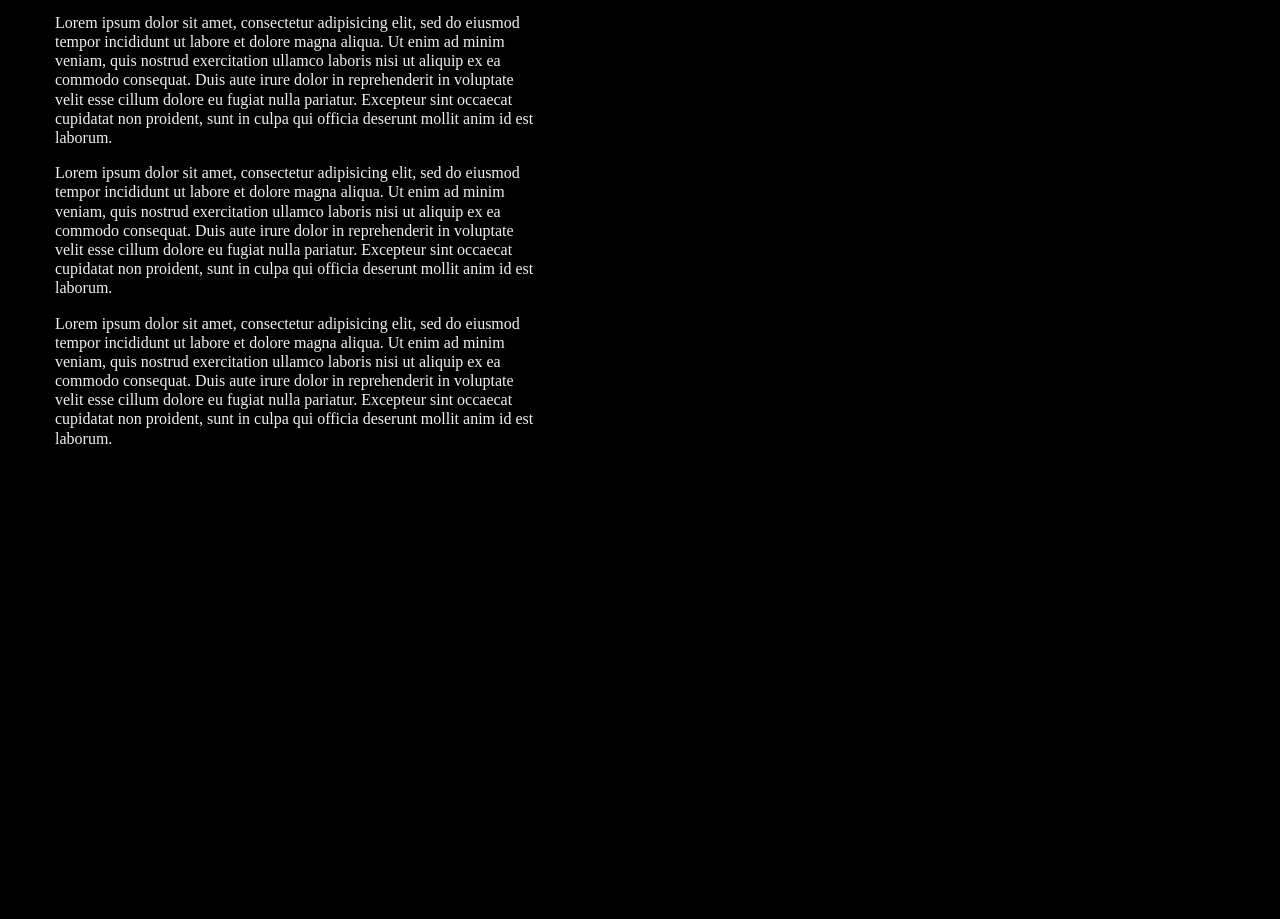
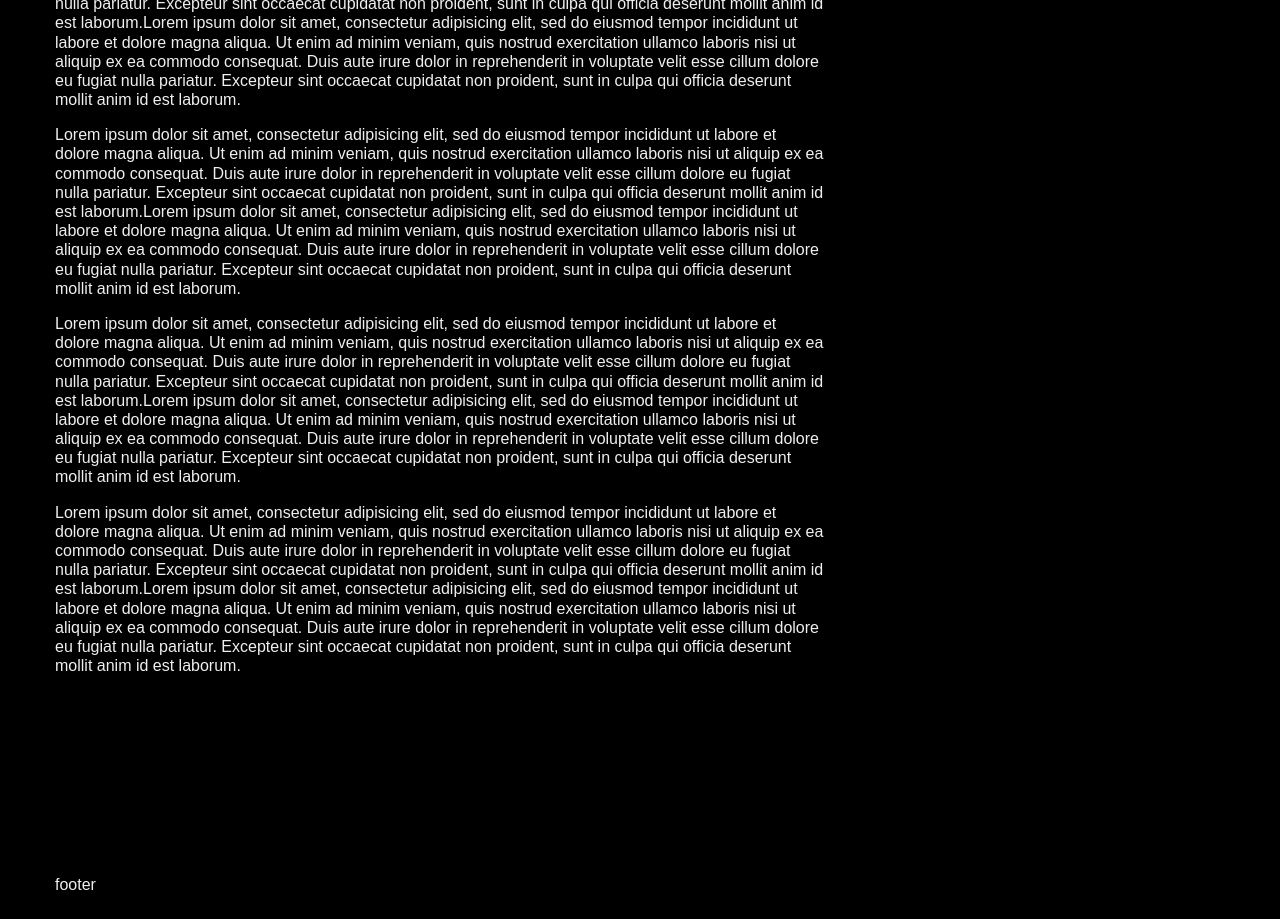
Before and after one commit to studiofluxx/studiofluxx, a plain HTML site: page index.html in a window 1280 px wide. Shown: the part 276-1195 px from the top of the page. Before the commit the page ends 940 px from the top, so only its background shows below. Drawn offline with Linux system fonts and the light colour scheme.

Commit message:
fonts
yeap

```diff
--- a/css/fluxx.css
+++ b/css/fluxx.css
@@ -41,23 +41,22 @@ body {
   max-width: 1200px;
   margin-right: auto;
   margin-left: auto;
-  margin-top: 30px;
-  margin-bottom: 200px;
+  margin-top: 4em;
 }
 .content {
   padding: 0 15px;
-  width: 520px;
+  width: 800px;
 }
-.content h1 {
-  margin-top: 0;
-}
+
+.footer {margin-top: 200px;}
+
 .content p,
 .sidebar p{
-  font-family: "BLOKKNeue-Regular";
+ font-family: 'Droid Sans', sans-serif;
 }
 .sidebar {
   padding: 20px;
-  margin-top: 60px;
+  margin-top: 0px;
   width: 240px;
   background-color:black;
   opacity: .75;
@@ -70,7 +69,7 @@ body {
 }
 .content {
   float: left;
-  margin-top: 40px;
+  margin-top: 80px;
 }
 
 .sidebar {float:right;}
--- a/index.html
+++ b/index.html
@@ -18,9 +18,7 @@
   quis nostrud exercitation ullamco laboris nisi ut aliquip ex ea commodo
   consequat. Duis aute irure dolor in reprehenderit in voluptate velit esse
   cillum dolore eu fugiat nulla pariatur. Excepteur sint occaecat cupidatat non
-  proident, sunt in culpa qui officia deserunt mollit anim id est laborum.</p>
-
-  <p>Lorem ipsum dolor sit amet, consectetur adipisicing elit, sed do eiusmod
+  proident, sunt in culpa qui officia deserunt mollit anim id est laborum.Lorem ipsum dolor sit amet, consectetur adipisicing elit, sed do eiusmod
   tempor incididunt ut labore et dolore magna aliqua. Ut enim ad minim veniam,
   quis nostrud exercitation ullamco laboris nisi ut aliquip ex ea commodo
   consequat. Duis aute irure dolor in reprehenderit in voluptate velit esse
@@ -32,9 +30,31 @@
   quis nostrud exercitation ullamco laboris nisi ut aliquip ex ea commodo
   consequat. Duis aute irure dolor in reprehenderit in voluptate velit esse
   cillum dolore eu fugiat nulla pariatur. Excepteur sint occaecat cupidatat non
+  proident, sunt in culpa qui officia deserunt mollit anim id est laborum.Lorem ipsum dolor sit amet, consectetur adipisicing elit, sed do eiusmod
+  tempor incididunt ut labore et dolore magna aliqua. Ut enim ad minim veniam,
+  quis nostrud exercitation ullamco laboris nisi ut aliquip ex ea commodo
+  consequat. Duis aute irure dolor in reprehenderit in voluptate velit esse
+  cillum dolore eu fugiat nulla pariatur. Excepteur sint occaecat cupidatat non
   proident, sunt in culpa qui officia deserunt mollit anim id est laborum.</p>
 
   <p>Lorem ipsum dolor sit amet, consectetur adipisicing elit, sed do eiusmod
+  tempor incididunt ut labore et dolore magna aliqua. Ut enim ad minim veniam,
+  quis nostrud exercitation ullamco laboris nisi ut aliquip ex ea commodo
+  consequat. Duis aute irure dolor in reprehenderit in voluptate velit esse
+  cillum dolore eu fugiat nulla pariatur. Excepteur sint occaecat cupidatat non
+  proident, sunt in culpa qui officia deserunt mollit anim id est laborum.Lorem ipsum dolor sit amet, consectetur adipisicing elit, sed do eiusmod
+  tempor incididunt ut labore et dolore magna aliqua. Ut enim ad minim veniam,
+  quis nostrud exercitation ullamco laboris nisi ut aliquip ex ea commodo
+  consequat. Duis aute irure dolor in reprehenderit in voluptate velit esse
+  cillum dolore eu fugiat nulla pariatur. Excepteur sint occaecat cupidatat non
+  proident, sunt in culpa qui officia deserunt mollit anim id est laborum.</p>
+
+  <p>Lorem ipsum dolor sit amet, consectetur adipisicing elit, sed do eiusmod
+  tempor incididunt ut labore et dolore magna aliqua. Ut enim ad minim veniam,
+  quis nostrud exercitation ullamco laboris nisi ut aliquip ex ea commodo
+  consequat. Duis aute irure dolor in reprehenderit in voluptate velit esse
+  cillum dolore eu fugiat nulla pariatur. Excepteur sint occaecat cupidatat non
+  proident, sunt in culpa qui officia deserunt mollit anim id est laborum.Lorem ipsum dolor sit amet, consectetur adipisicing elit, sed do eiusmod
   tempor incididunt ut labore et dolore magna aliqua. Ut enim ad minim veniam,
   quis nostrud exercitation ullamco laboris nisi ut aliquip ex ea commodo
   consequat. Duis aute irure dolor in reprehenderit in voluptate velit esse
@@ -44,8 +64,9 @@
 
 
 
+<div class="footer"><p>footer</p>
 
-
+  </div>
   </div>
 
   <div id="sidebar" class="sidebar">
@@ -54,6 +75,7 @@
   </div>
 
 
+
 </div>
 
 <script type="text/javascript">var sidebar = document.getElementById('sidebar');
```
